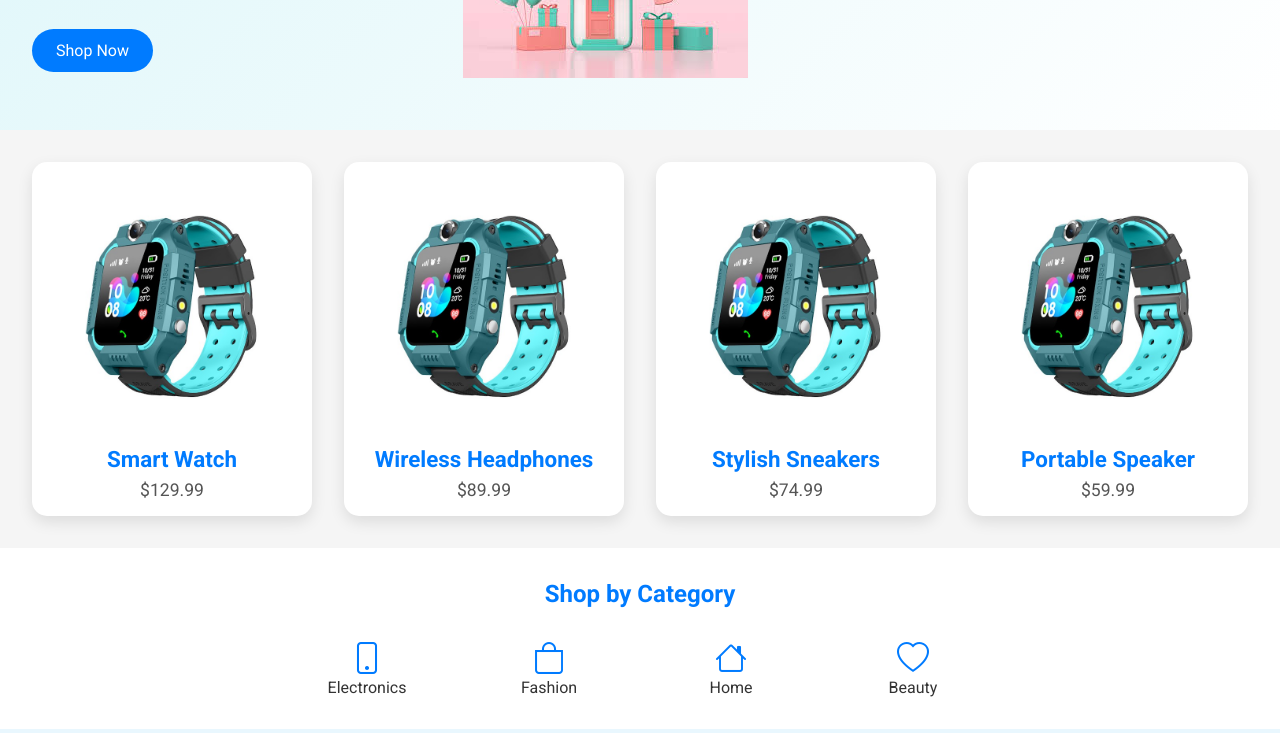
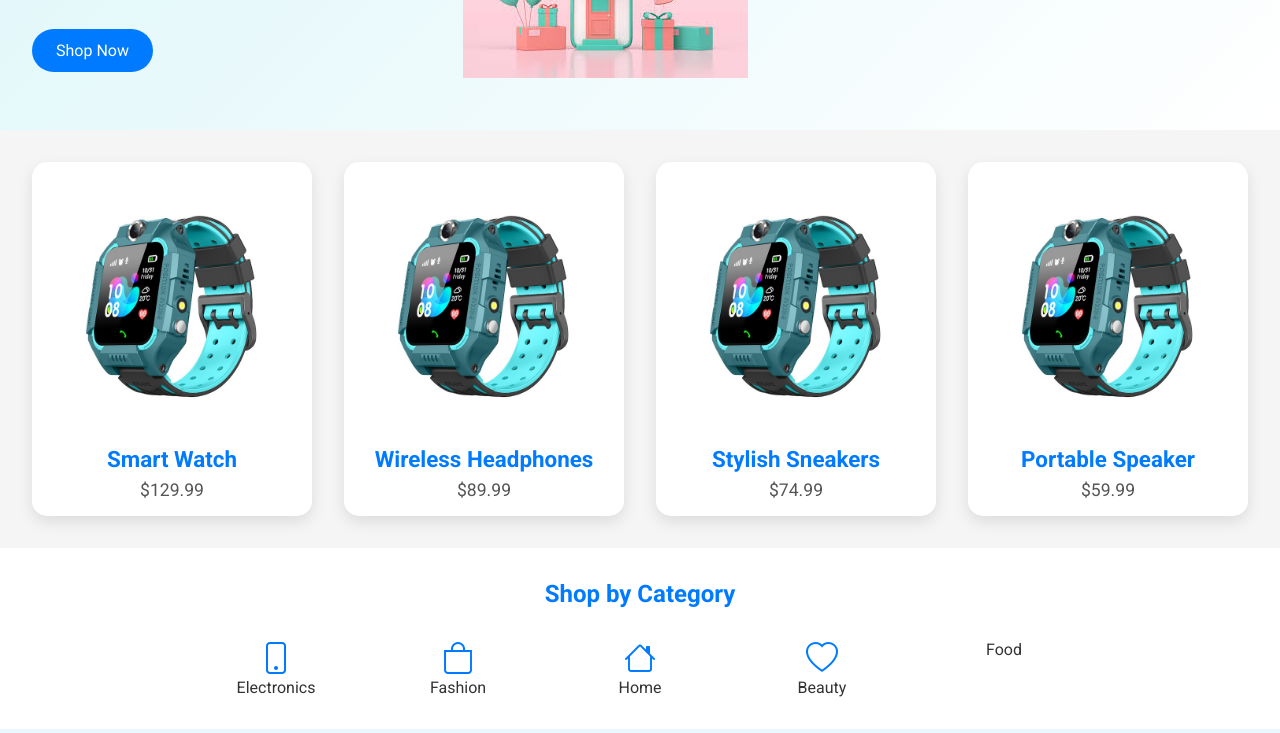
Before and after one commit to rahadahad555/my-shope, a plain HTML site: page index.html in a window 1280 px wide. Shown: the part 219-952 px from the top of the page. Drawn offline with nearby package versions, Linux system fonts and the light colour scheme.

Commit message:
Update index.html

```diff
--- a/index.html
+++ b/index.html
@@ -78,6 +78,10 @@
         <i class="bi bi-heart" style="font-size: 2rem; color: #007bff;"></i>
         <p>Beauty</p>
       </div>
+	<div class="category" style="text-align: center; width: 150px;">
+        <i class="bi bi-food" style="font-size: 2rem; color: #007bff;"></i>
+        <p>Food</p>
+       </div>
     </div>
   </section>
 
```
